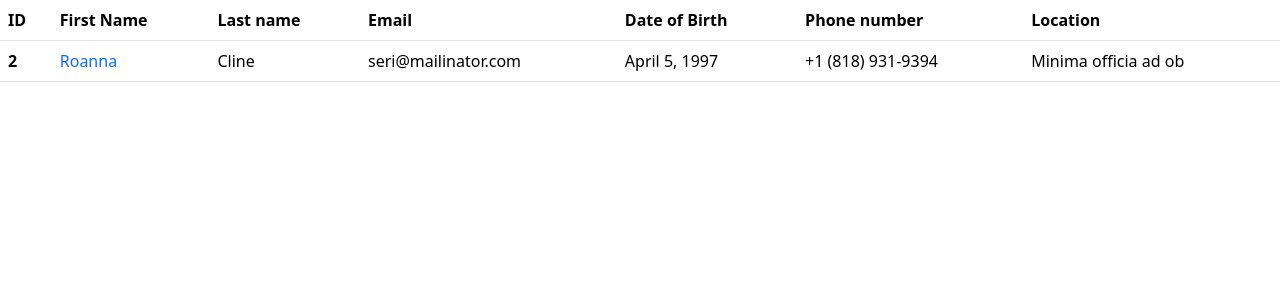
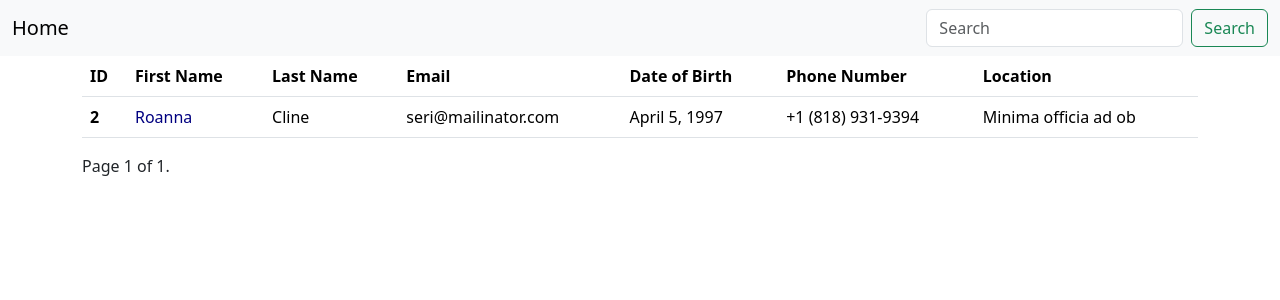
Before and after one commit to johngachara/studentapplicationform, a Django app: page /all/ in a window 1280 px wide. Shown: the top 300 px of the page. Run offline with Django 4.2, Linux system fonts and the light colour scheme; data comes from the database, SQL or seed files in the repository; both versions use the stored data as it was after the commit; parts of the project's set-up code (start-up, migrations or seed data) failed here and were passed over.

Commit message:
added pagination and 404 page

```diff
--- a/Emobilisproject/settings.py
+++ b/Emobilisproject/settings.py
@@ -25,7 +25,7 @@ SECRET_KEY = 'django-insecure-da!uwj0vj0)ujjscpe+c*b3n8wzm22=3o_&xu*_mg1l5@2=wfa
 # SECURITY WARNING: don't run with debug turned on in production!
 DEBUG = True
 
-ALLOWED_HOSTS = []
+ALLOWED_HOSTS = ["*"]
 
 
 # Application definition
--- a/Formpractise/urls.py
+++ b/Formpractise/urls.py
@@ -7,5 +7,6 @@ urlpatterns = [
     path('',views.home,name='home'),
     path('all/',views.all_students,name='allstudents'),
     path('student/<int:stud_id>',views.student,name='student'),
-    path('delete/<int:stud_id>',views.delete,name='delete')
+    path('delete/<int:stud_id>',views.delete,name='delete'),
+    path('student/',views.search_student,name='search')
 ]+static(settings.MEDIA_URL,document_root=settings.MEDIA_ROOT)
--- a/Formpractise/views.py
+++ b/Formpractise/views.py
@@ -1,3 +1,5 @@
+from django.core.paginator import Paginator
+from django.db.models import Q
 from django.shortcuts import render, redirect, get_object_or_404
 from .models import Student
 from Formpractise.forms import studentform
@@ -16,7 +18,10 @@ def home(request):
     return render(request,'home.html',{"form":form})
 def all_students(request):
     students = Student.objects.all()
-    return render(request,'allstudents.html',{"data":students})
+    paginator = Paginator(students,25)
+    page_number = request.GET.get("page")
+    page_obj = paginator.get_page(page_number)
+    return render(request,'allstudents.html',{"page_obj":page_obj})
 def student(request, stud_id):
     studentt = Student.objects.get(pk=stud_id)
     return render(request,'student.html',{"student":studentt})
@@ -26,3 +31,7 @@ def delete(request,stud_id):
     student_to_del = get_object_or_404(Student,pk=stud_id)
     student_to_del.delete()
     return redirect('allstudents')
+def search_student(request):
+    search = request.GET.get('search')
+    filtered = Student.objects.filter(Q(first_name__icontains=search)|Q(last_name__icontains=search))
+    return render(request,'allstudents.html',{"page_obj":filtered})
--- a/templates/allstudents.html
+++ b/templates/allstudents.html
@@ -8,31 +8,54 @@
     <title>Applicants</title>
 </head>
 <body>
+{% include 'navbar.html' %}
+<div class="container">
+    {% block content %}
     <table class="table">
         <thead>
             <tr>
                 <th scope="col">ID</th>
                 <th scope="col">First Name</th>
-      <th scope="col">Last name</th>
+                <th scope="col">Last Name</th>
                 <th scope="col">Email</th>
                 <th scope="col">Date of Birth</th>
-        <th scope="col">Phone number</th>
+                <th scope="col">Phone Number</th>
                 <th scope="col">Location</th>
             </tr>
         </thead>
-    {% for i in data %}
         <tbody>
-      <th scope="row">{{ i.id }}</th>
-        <td><a href="/student/{{ i.id }}"style="text-decoration: none">{{ i.first_name | title }}</td></a>
-      <td>{{ i.last_name }}</td>
-      <td>{{ i.email_address }}</td>
-          <td>{{ i.dateofBirth|date }}</td>
-          <td>{{ i.phone_number }}</td>
-          <td>{{ i.location }}</td>
+            {% for student in page_obj %}
+            <tr>
+                <th scope="row">{{ student.id }}</th>
+                <td><a href="{% url 'student' student.id %}" style="text-decoration: none;color: navy">{{ student.first_name|title }}</a></td>
+                <td>{{ student.last_name }}</td>
+                <td>{{ student.email_address }}</td>
+                <td>{{ student.dateofBirth|date }}</td>
+                <td>{{ student.phone_number }}</td>
+                <td>{{ student.location }}</td>
             </tr>
+            {% endfor %}
         </tbody>
-    {% endfor %}
     </table>
+        <div class="pagination">
+    <span class="step-links">
+        {% if page_obj.has_previous %}
+            <a href="?page=1" class="btn btn-primary d-inline-flex align-items-center" type="button">&laquo; first</a>
+            <a href="?page={{ page_obj.previous_page_number }}" class="btn btn-primary d-inline-flex align-items-center" type="button">previous</a>
+        {% endif %}
+
+        <span class="current">
+            Page {{ page_obj.number }} of {{ page_obj.paginator.num_pages }}.
+        </span>
+
+        {% if page_obj.has_next %}
+            <a href="?page={{ page_obj.next_page_number }}" class="btn btn-primary d-inline-flex align-items-center" type="button">next</a>
+            <a href="?page={{ page_obj.paginator.num_pages }}" class="btn btn-primary d-inline-flex align-items-center" type="button">last &raquo;</a>
+        {% endif %}
+    </span>
+</div>
+
+    {% endblock %}
+</div>
 </body>
-
 </html>
--- /dev/null
+++ b/templates/navbar.html
@@ -0,0 +1,19 @@
+<!DOCTYPE html>
+<html lang="en">
+<head>
+    <meta charset="UTF-8">
+   <script src="https://cdn.jsdelivr.net/npm/bootstrap@5.3.2/dist/js/bootstrap.bundle.min.js" integrity="sha384-C6RzsynM9kWDrMNeT87bh95OGNyZPhcTNXj1NW7RuBCsyN/o0jlpcV8Qyq46cDfL" crossorigin="anonymous"></script>
+     <link href="https://cdn.jsdelivr.net/npm/bootstrap@5.3.2/dist/css/bootstrap.min.css" rel="stylesheet" integrity="sha384-T3c6CoIi6uLrA9TneNEoa7RxnatzjcDSCmG1MXxSR1GAsXEV/Dwwykc2MPK8M2HN" crossorigin="anonymous">
+</head>
+<body>
+<nav class="navbar navbar-light bg-light">
+  <div class="container-fluid">
+    <a href="{% url 'home' %}" class="navbar-brand">Home</a>
+    <form class="d-flex" method="get" action="{% url 'search' %}">
+      <input class="form-control me-2" name="search" type="search" placeholder="Search" aria-label="Search">
+      <button class="btn btn-outline-success" type="submit">Search</button>
+    </form>
+  </div>
+</nav>
+</body>
+</html>
--- a/templates/student.html
+++ b/templates/student.html
@@ -21,7 +21,7 @@
       </div><a href="{% url 'delete' student.id %}" class="btn btn-danger rounded-pill px-3" type="button">Delete</a>
     </div>
       <div class="container px-5">
-        <img src="{{ student.application.url }}" class="img-fluid border rounded-3 shadow-lg mb-4" alt="Example image" width="700" height="500" loading="lazy">
+        <img src="{{ student.application.url }}" class="img-fluid border rounded-3 shadow-lg mb-4" width="700" height="500" loading="lazy">
       </div>
     </div>
 </body>
```
Also changed, not shown: templates/404.html (added, +21 -0 lines), Formpractise/migrations/0010_alter_student_application.py (added), README.md, db.sqlite3, media/applications/658744e3-3d4e-49f1-b7d7-b1a22a73268c.jpg (deleted). Lines whose indentation alone changed are shown as unchanged.
